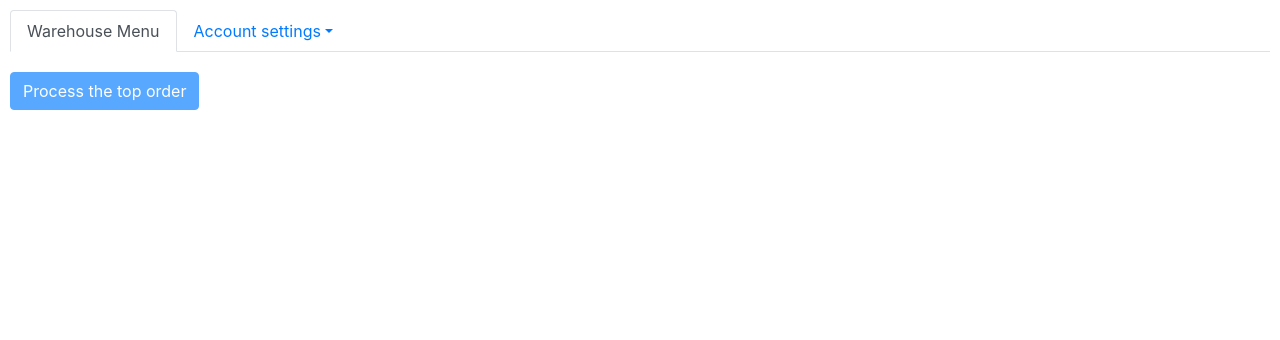
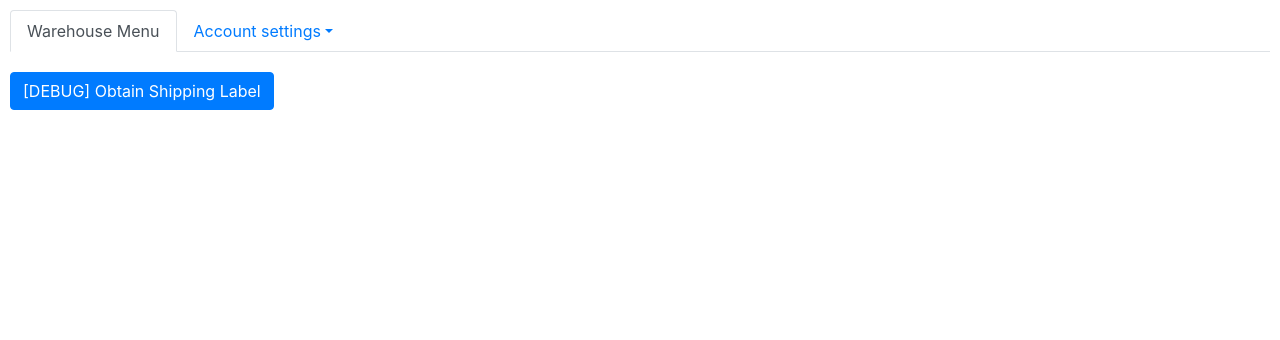
Before and after one commit to Kagamiiiii/Django_Medical_App, a Django app: template ASP/ASP_webApp/templates/WHP/warehouseManage.html in a window 1280 px wide. Shown: the part 130-470 px from the top of the page. Run offline with Django 3.2, Linux system fonts and the light colour scheme; the template is opened without the code that fills it, so the values that code supplies are empty; some libraries are stand-ins or nearby versions.

Commit message:
[DEBUG Version] Shipping Labal

```diff
--- a/ASP/ASP_webApp/static/js/createOrder.js
+++ b/ASP/ASP_webApp/static/js/createOrder.js
@@ -2,6 +2,7 @@ var items = null;
 var cart = [];
 var priority = "Low";
 var total_weight = 0;
+
 
 function csrfSafeMethod(method) {
     // these HTTP methods do not require CSRF protection
--- a/ASP/ASP_webApp/templates/WHP/warehouseManage.html
+++ b/ASP/ASP_webApp/templates/WHP/warehouseManage.html
@@ -65,7 +65,8 @@
           {% endfor %}
           </tbody>
         {% else %}
-            <button id="processButton" type="button" class="btn btn-primary" onclick="processTop();" disabled>Process the top order</button>
+            <!-- <button id="processButton" type="button" class="btn btn-primary" onclick="processTop();" disabled>Process the top order</button> -->
+            <button id="processButton" type="button" class="btn btn-primary" onclick="obtainSL();">[DEBUG] Obtain Shipping Label</button>
         {% endif %}
       </table>
     </div>
```
Also changed, not shown: ASP/db.sqlite3.
